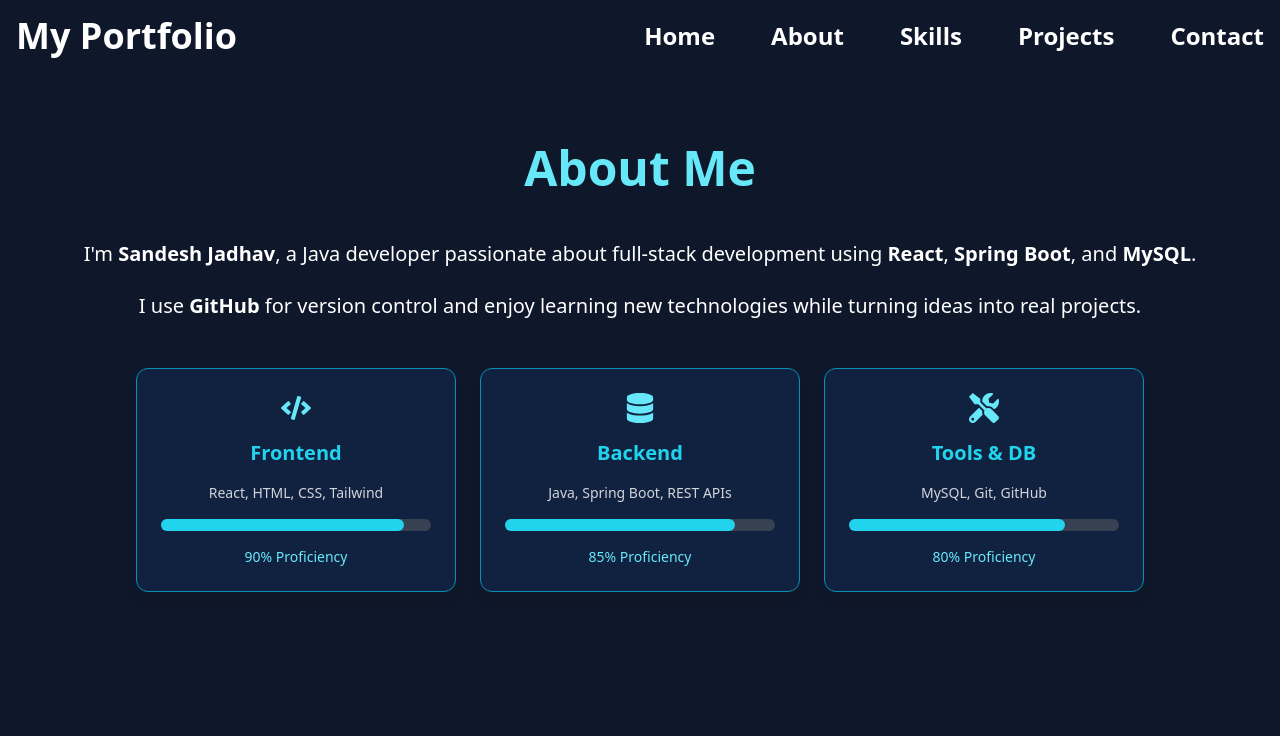
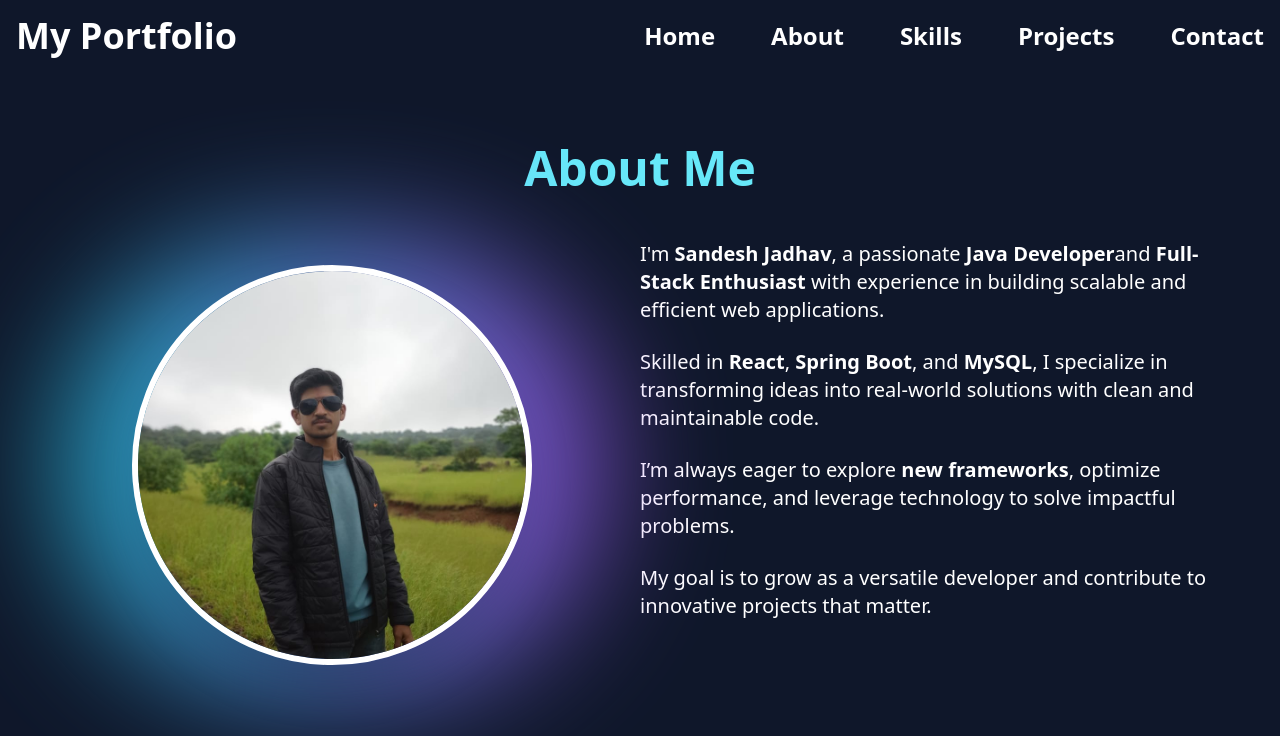
Before and after one commit to SandeshJadhav7320/Personal-Portfolio, a React (Vite) app: page /about in a window 1280 px wide. Shown: the top 736 px of the page. Built offline with nearby package versions, Linux system fonts and the light colour scheme.

Commit message:
add image in about page

```diff
--- a/src/pages/About.jsx
+++ b/src/pages/About.jsx
@@ -5,6 +5,7 @@ import Tilt from "react-parallax-tilt";
 import { FaCode, FaDatabase, FaTools } from "react-icons/fa";
 import CountUp from "react-countup";
 import Navbar from "./Navbar";
+import self2 from "../assets/self2.jpeg";
 
 function About() {
   const skills = [
@@ -30,10 +31,10 @@ function About() {
 
   return (
     <>
-      <Navbar></Navbar>
+      <Navbar />
       <section
         id="about"
-        className=" py-28 bg-darkBlue text-white px-6 flex items-center justify-center -mb-4"
+        className="py-28 bg-darkBlue text-white px-6 flex items-center justify-center -mb-4"
       >
         <div className="max-w-6xl w-full text-center space-y-12">
           {/* Heading */}
@@ -47,27 +48,58 @@ function About() {
             About Me
           </motion.h2>
 
-          {/* Description Text */}
+          {/* Image + Text Side by Side */}
+          <div className="flex flex-col md:flex-row items-center md:items-start gap-10 text-left">
+
+           <div className="relative w-84 h-80 md:w-[600px] md:h-[400px] lg:w-[550px] lg:h-[450px] flex items-center justify-center">
+                {/* Animated Gradient Glow */}
+                <div className="absolute inset-0 rounded-full
+                                bg-gradient-to-r from-cyan-400 via-purple-500 to-pink-500
+                                bg-[length:200%_200%] animate-gradientWave
+                                blur-3xl opacity-80"></div>
+
+                {/* Profile Image */}
+                <img
+                  src={self2}
+                  alt="Profile"
+                  className="relative w-72 h-72 md:w-[360px] md:h-[360px] lg:w-[400px] lg:h-[400px] rounded-full object-cover z-10 border-[6px] border-white shadow-2xl"
+                />
+            </div>
+
+              {/* Text */}
                         <motion.div
-            initial={{ opacity: 0, y: 40 }}
-            whileInView={{ opacity: 1, y: 0 }}
-            transition={{ duration: 1.2, delay: 0.3 }}
+                  initial={{ opacity: 0, x: 50 }}
+                  whileInView={{ opacity: 1, x: 0 }}
+                  transition={{ duration: 1 }}
                   viewport={{ once: true }}
-            className="space-y-6 text-lg sm:text-xl leading-relaxed"
+                  className="space-y-6 text-lg sm:text-xl leading-relaxed max-w-xl"
                 >
+
+
+
               <p>
-              I'm <strong>Sandesh Jadhav</strong>, a Java developer passionate about full-stack
-              development using <strong>React</strong>, <strong>Spring Boot</strong>, and{" "}
-              <strong>MySQL</strong>.
+                I'm <strong>Sandesh Jadhav</strong>, a passionate <strong>Java Developer</strong>
+                and <strong>Full-Stack Enthusiast</strong> with experience in building scalable
+                and efficient web applications.
               </p>
               <p>
-              I use <strong>GitHub</strong> for version control and enjoy learning new
-              technologies while turning ideas into real projects.
+                Skilled in <strong>React</strong>, <strong>Spring Boot</strong>, and <strong>MySQL</strong>,
+                I specialize in transforming ideas into real-world solutions with clean and maintainable code.
+              </p>
+              <p>
+                I’m always eager to explore <strong>new frameworks</strong>, optimize performance, and
+                leverage technology to solve impactful problems.
+              </p>
+              <p>
+                My goal is to grow as a versatile developer and contribute to innovative projects that matter.
               </p>
             </motion.div>
 
+
+          </div>
+
           {/* Skill Cards */}
-          <div className="flex flex-col md:flex-row gap-6 justify-center mt-10">
+          <div className="flex flex-col md:flex-row gap-6 justify-center mt-16">
             {skills.map((item, index) => (
               <Tilt glareEnable={true} glareColor="#00ffff" glareMaxOpacity={0.2} glarePosition="all" key={index}>
                 <motion.div
@@ -103,7 +135,6 @@ function About() {
         </div>
       </section>
     </>
-
   );
 }
 
```
Also changed, not shown: src/assets/self2.jpeg (added). Lines whose indentation alone changed are shown as unchanged.
